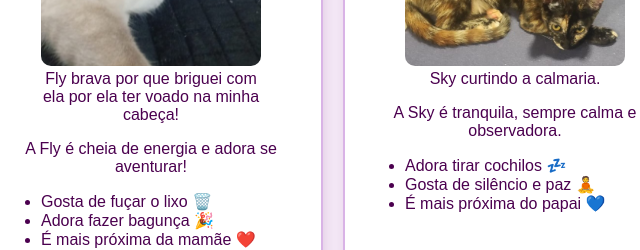
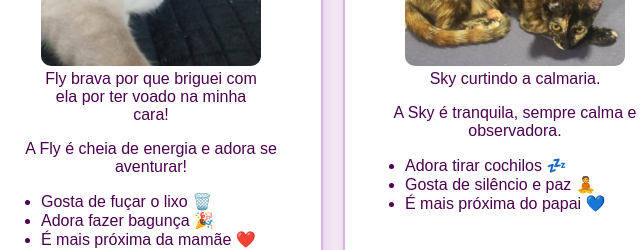
Before and after one commit to Anandabysoftsoft/lista6, a plain HTML site: page index.html in a window 1280 px wide. Shown: the part 469-719 px from the top of the page, 125-765 px from the left. Drawn offline with Linux system fonts and the light colour scheme.

Commit message:
Update index.html

```diff
--- a/index.html
+++ b/index.html
@@ -100,7 +100,7 @@
       <h2>🐱 Fly</h2>
       <figure>
         <img src="./components/fly.jpg">
-        <figcaption>Fly brava por que briguei com  ela  por ela ter voado na minha cabeça!</figcaption>
+        <figcaption>Fly brava por que briguei com  ela  por ter voado na minha cara!</figcaption>
       </figure>
       <p>A Fly é cheia de energia e adora se aventurar!</p>
       <ul>
```
